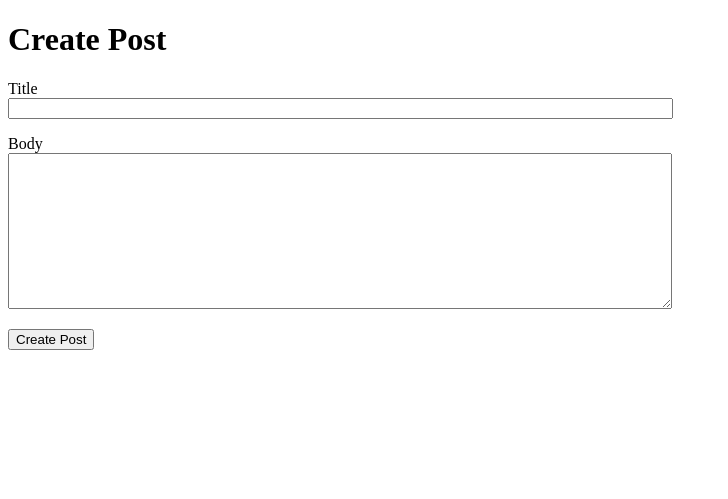
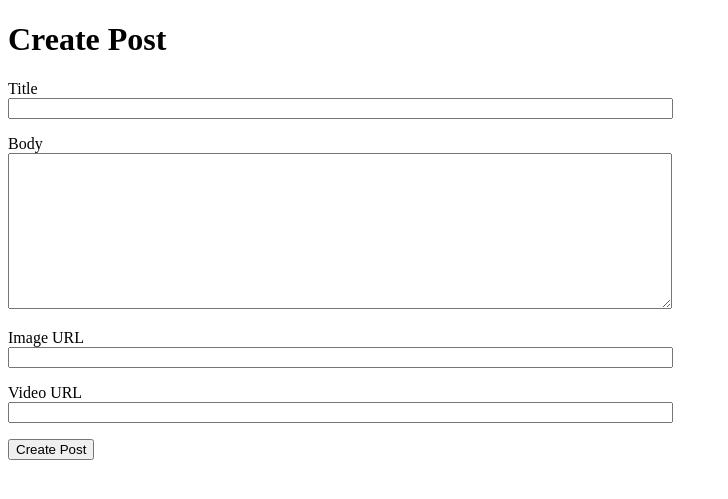
Before and after one commit to microgram17/LearnLink, a Flask app: template templates/create_post.html in a window 1280 px wide. Shown: the top 499 px of the page, without its empty margins (0-728 px from the left). Run offline with Flask 3, Linux system fonts and the light colour scheme; the template is opened without the code that fills it: values that come from a table or form of the project are taken from there, others are empty.

Commit message:
Video embed error

```diff
--- a/app.py
+++ b/app.py
@@ -37,9 +37,17 @@ def register_user():
 def material_page(material_id):
     return render_template("material_page.html", material = material)
 
+@app.route('/post/<int:post_id>')
+def view_post(post_id):
+    # Assuming you have a function to fetch a post by its ID
+    post = Post.query.get(post_id)
+    return render_template('video.html', post=post)
+
 class PostForm(FlaskForm):
     post_title = StringField('Title', validators=[DataRequired(), Length(max=255)])
     post_body = TextAreaField('Body', validators=[DataRequired()])
+    image_url = StringField('Image URL', validators=[Length(max=255)])
+    video_url = StringField('Video URL', validators=[Length(max=255)])
     submit = SubmitField('Create Post')
 
 @app.route('/create_post', methods=['GET', 'POST'])
@@ -47,7 +55,7 @@ def create_post():
     sub_cat_id = request.args.get('sub_cat_id', type=int)
     if not sub_cat_id:
         flash('Subcategory ID is required!', 'danger')
-        return redirect(url_for('subcategory_page'))
+        return redirect(url_for('subcategory_page'))  # Ensure 'subcategory_page' is a valid route
 
     form = PostForm()
 
@@ -63,6 +71,28 @@ def create_post():
         )
         db.session.add(new_post)
         db.session.commit()
+
+        # Handle the file attachments
+        if form.image_url.data:
+            new_image = FileAttachment(
+                post_id=new_post.post_id,
+                file_name='Image',
+                file_url=form.image_url.data,
+                file_type='image'
+            )
+            db.session.add(new_image)
+
+        if form.video_url.data:
+            new_video = FileAttachment(
+                post_id=new_post.post_id,
+                file_name='Video',
+                file_url=form.video_url.data,
+                file_type='video'
+            )
+            db.session.add(new_video)
+
+        db.session.commit()
+
         flash('Post created successfully!', 'success')
         return redirect(url_for('category_page'))  # Replace 'some_page' with the endpoint you want to redirect to
 
--- a/models.py
+++ b/models.py
@@ -111,6 +111,7 @@ class FileAttachment(db.Model):
     post_id = Column(Integer, ForeignKey('posts.post_id'))
     file_name = Column(String(255))
     file_url = Column(String(255))
+    file_type = Column(String(50))
 
     # 1 to Many relationship: 1 Post can have many Files attached to it
     attached_post = relationship('Post', back_populates='files_attached')
--- a/templates/create_post.html
+++ b/templates/create_post.html
@@ -21,6 +21,20 @@
             <span style="color: red;">[{{ error }}]</span><br>
             {% endfor %}
         </p>
+        <p>
+            {{ form.image_url.label }}<br>
+            {{ form.image_url(size=80) }}<br>
+            {% for error in form.image_url.errors %}
+            <span style="color: red;">[{{ error }}]</span><br>
+            {% endfor %}
+        </p>
+        <p>
+            {{ form.video_url.label }}<br>
+            {{ form.video_url(size=80) }}<br>
+            {% for error in form.video_url.errors %}
+            <span style="color: red;">[{{ error }}]</span><br>
+            {% endfor %}
+        </p>
         <p>{{ form.submit() }}</p>
     </form>
 </body>
```
